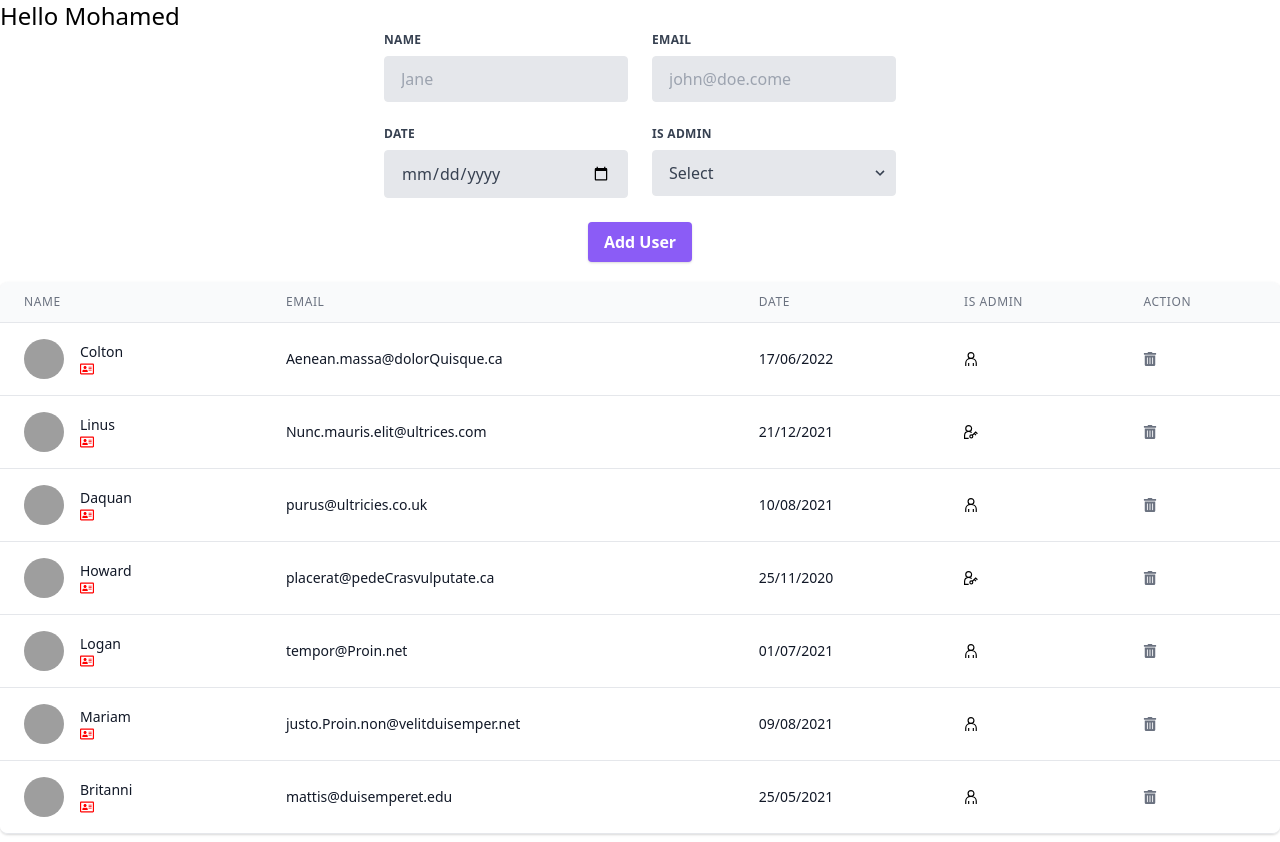
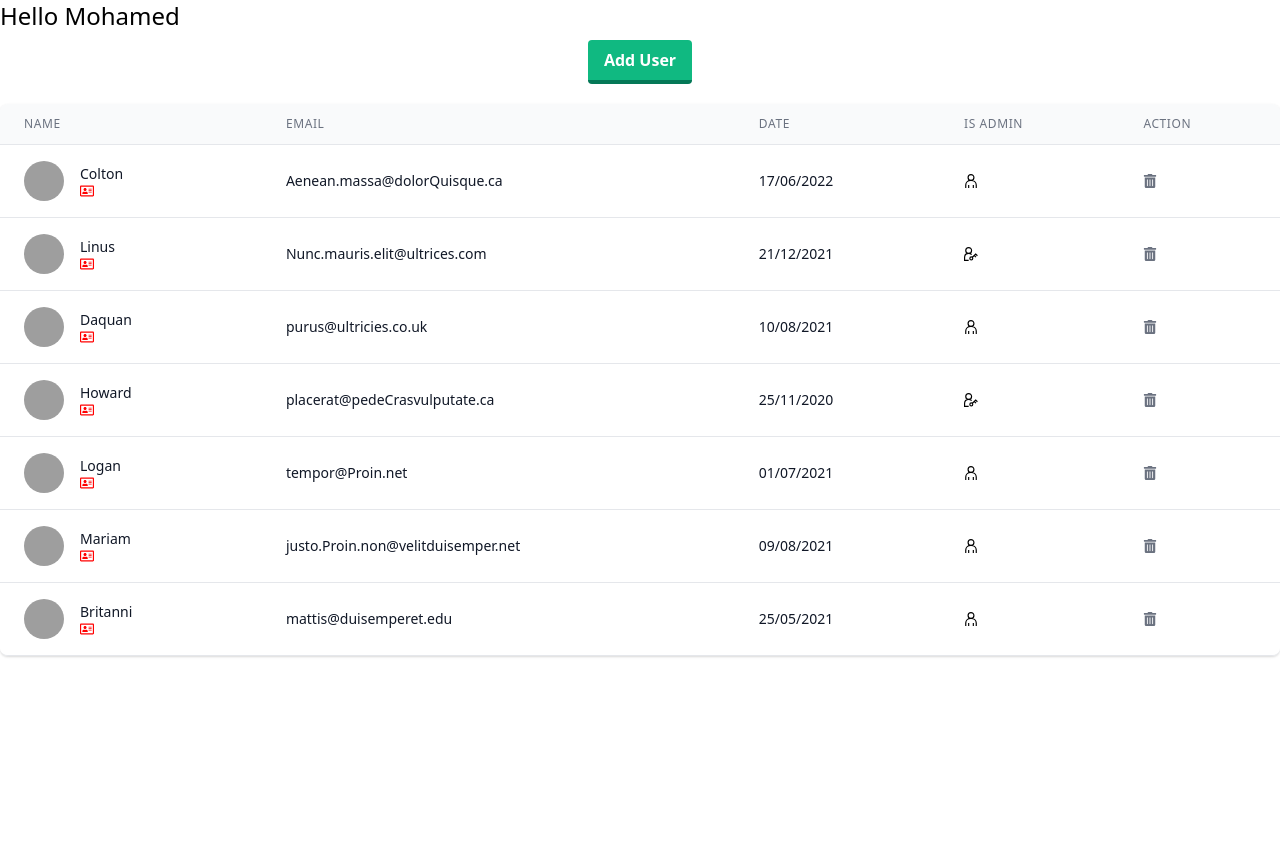
Before and after one commit to mohamed-cpp/Hello-React-Js, a React (Create React App) app: page / in a window 1280 px wide. Shown: the top 842 px of the page. After the commit the page ends 800 px from the top, so only its background shows below. Built offline with nearby package versions, Linux system fonts and the light colour scheme; grey boxes are pictures that could not be loaded.

Commit message:
toggle button, loading state

```diff
--- a/src/App.js
+++ b/src/App.js
@@ -1,10 +1,10 @@
-import { useState } from 'react'
-import React from 'react'
+import React, { useState } from 'react'
 import './App.css';
 // eslint-disable-next-line
 import Header from './components/Header/Header'
 import Users from './components/Users/Users'
 import AddUser from './components/Users/AddUser'
+import Button from './components/Parts/Button'
 
 function App() {
   // eslint-disable-next-line
@@ -59,6 +59,7 @@ function App() {
       is_admin: false
     }
   ])
+  const [showAddUser, setShowAddUser]  = useState(false)
   const addUser = (data) => {
     return new Promise((resolve, reject) => {
       setTimeout(function() {
@@ -79,8 +80,9 @@ function App() {
     <div className="App">
       {/* <Header data="Hello From App.js" /> */}
       <h1>Hello {NAME}</h1>
+      <Button color={showAddUser ? 'red' : 'green'} doAction={() => setShowAddUser(!showAddUser)} text={showAddUser ? 'Close Form' : 'Add User' } />
       <div className="flex items-center justify-center">
-        <AddUser addUser={addUser} />
+        {showAddUser && <AddUser addUser={addUser} />}
       </div>
       { users.length <= 0 ? 'No Users':
       <Users users={users} deleteUser={deleteUser} toggleAdmin={toggleAdmin} />}
--- a/src/components/Users/AddUser.js
+++ b/src/components/Users/AddUser.js
@@ -1,4 +1,4 @@
-import React from 'react'
+import React, { useState } from 'react'
 import { useForm } from 'react-hook-form'
 import { yupResolver } from '@hookform/resolvers/yup';
 import * as yup from "yup";
@@ -11,16 +11,16 @@ const schema = yup.object().shape({
 });
 
 const AddUser = ({addUser}) => {
-  var loading = false
+  const [loading, setLoading]  = useState(false)
   const { register, handleSubmit, formState:{ errors }, reset } = useForm({
     resolver: yupResolver(schema),
     mode: 'all'
   });
   const onSubmit = (data) => {
-    loading = true
+    setLoading(true)
     addUser(data).then(() => {
       reset()
-      loading = false
+      setLoading(false)
     })
   };
 
```
